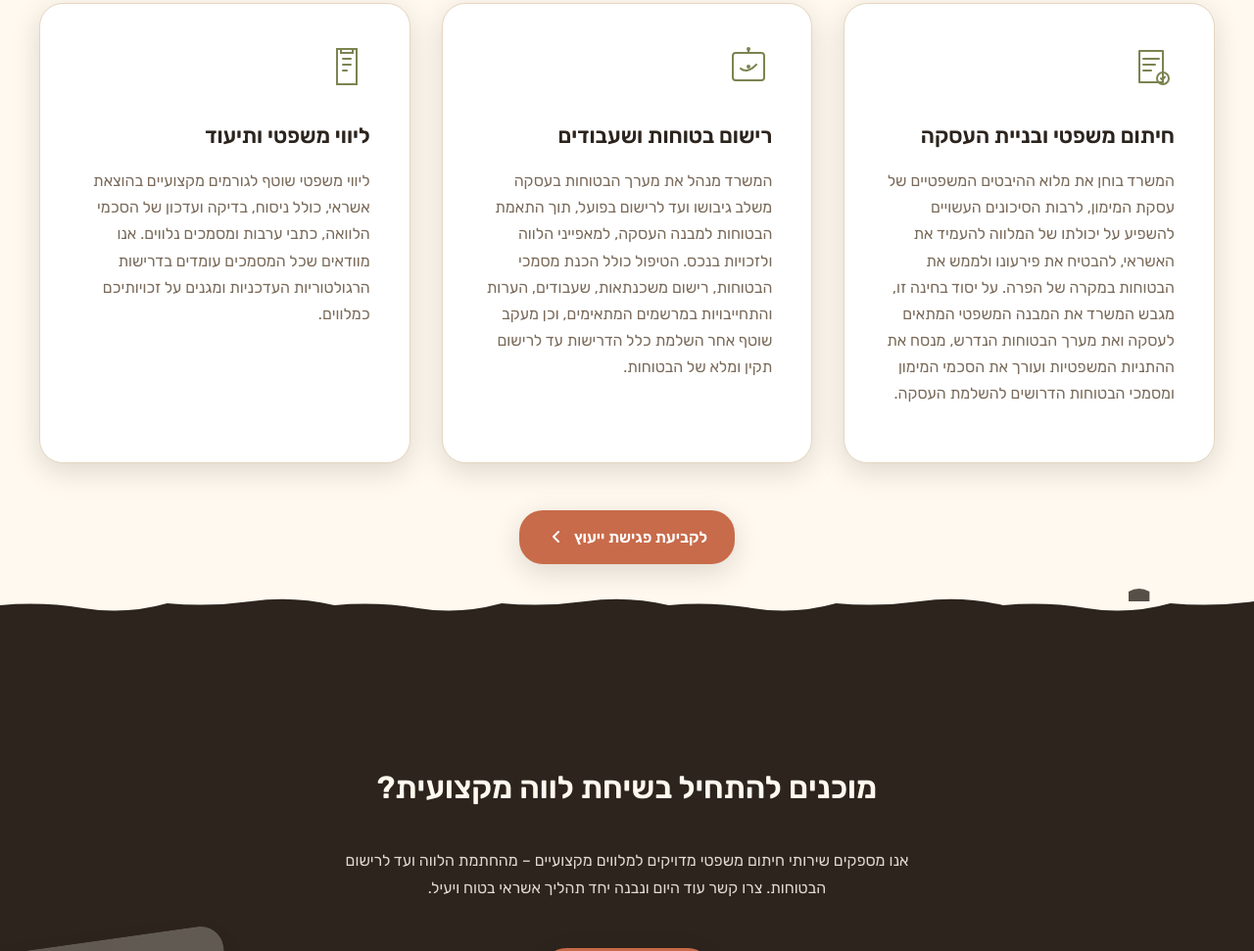
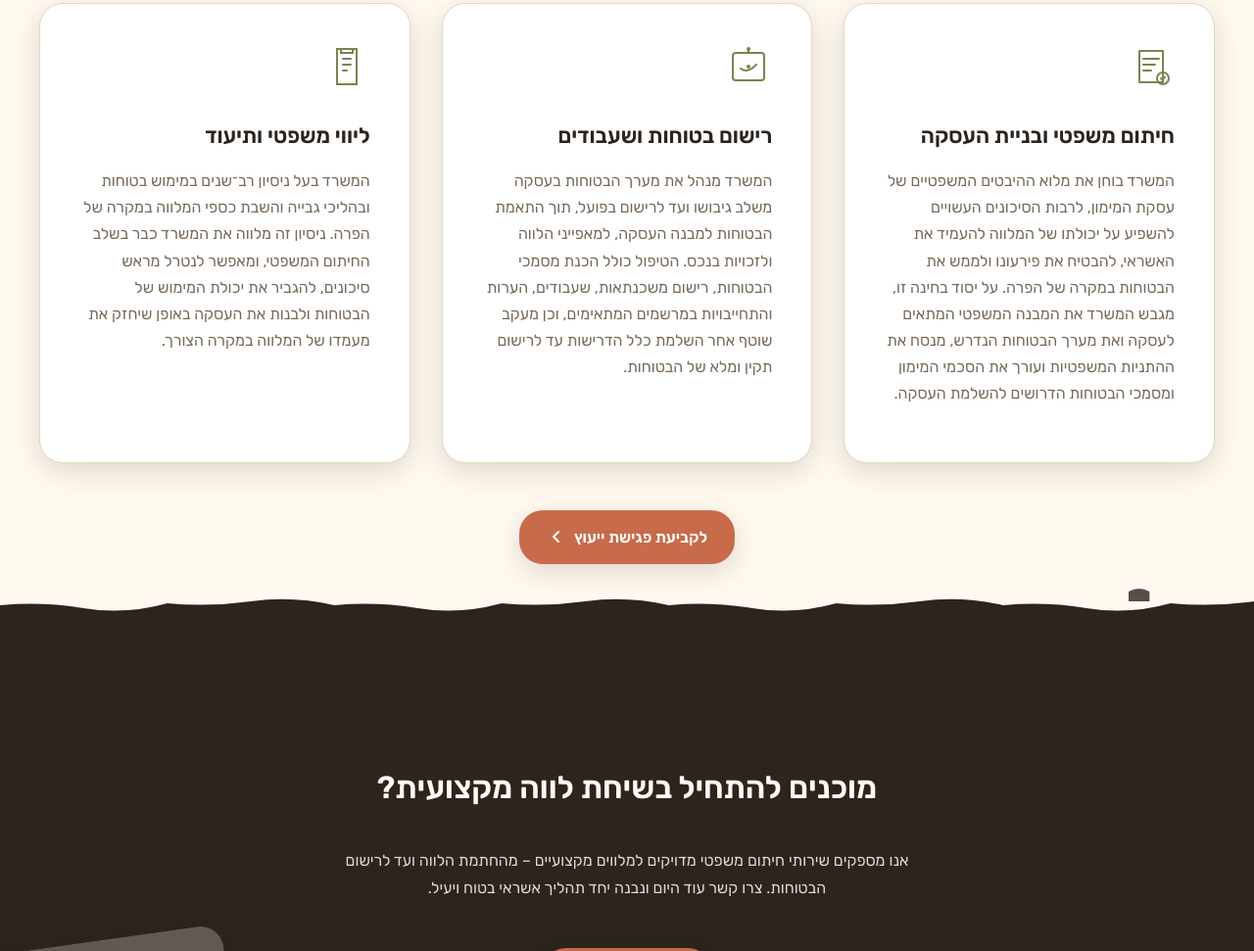
Before and after one commit to slipwoker/zappy-website-ca57c781-dd38-4dd4-9f21-65df698d3cc2, a plain HTML site: page index.html in a window 1280 px wide. Shown: the part 1200-2171 px from the top of the page at 98% size. Drawn offline with Linux system fonts and the light colour scheme; no server answers.

Commit message:
Incremental sync: 1 page(s) — text_edit

```diff
--- a/index.html
+++ b/index.html
@@ -1332,7 +1332,11 @@ body:has(.zappy-announcement-bar) .navbar:not(.zappy-catalog-menu):not(.mobile-s
                     </svg>
                 </div>
                 <h3 class="index-services-section__card-title">ליווי משפטי ותיעוד</h3>
-                <p class="index-services-section__card-text">ליווי משפטי שוטף לגורמים מקצועיים בהוצאת אשראי, כולל ניסוח, בדיקה ועדכון של הסכמי הלוואה, כתבי ערבות ומסמכים נלווים. אנו מוודאים שכל המסמכים עומדים בדרישות הרגולטוריות העדכניות ומגנים על זכויותיכם כמלווים.</p>
+                <p class="index-services-section__card-text" style="">
+
+המשרד בעל ניסיון רב־שנים במימוש בטוחות ובהליכי גבייה והשבת כספי המלווה במקרה של הפרה. ניסיון זה מלווה את המשרד כבר בשלב החיתום המשפטי, ומאפשר לנטרל מראש סיכונים, להגביר את יכולת המימוש של הבטוחות ולבנות את העסקה באופן שיחזק את מעמדו של המלווה במקרה הצורך.
+
+</p>
             </article>
         </div>
 
```
Also changed, not shown: public/index.html (+1 -1 lines).
